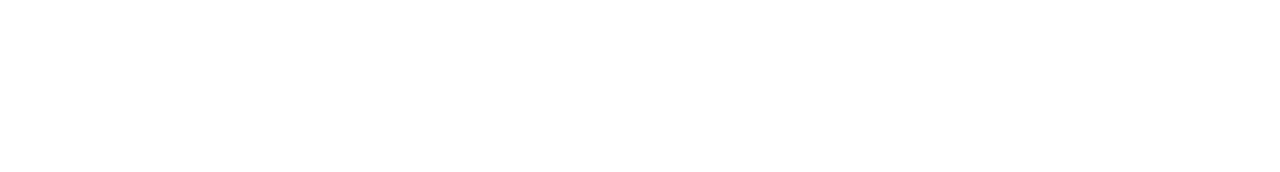
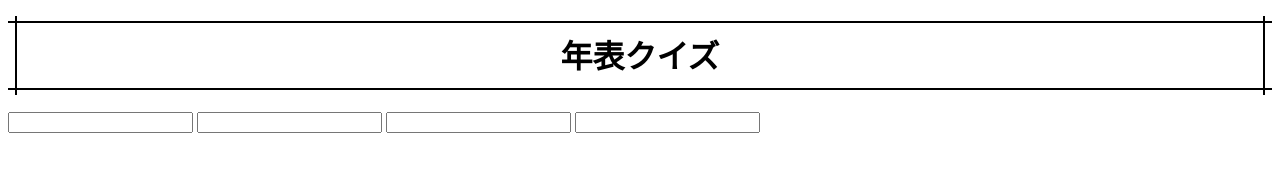
Before and after one commit to m15obayasi/kadai03_memo, a plain HTML site: page index.html in a window 1280 px wide. Drawn offline with nearby package versions, Linux system fonts and the light colour scheme.

Commit message:
順調。

```diff
--- a/css/style.css
+++ b/css/style.css
@@ -0,0 +1,28 @@
+@import url('https://fonts.googleapis.com/css?family=M+PLUS+Rounded+1c');
+
+h1 {
+    position: relative;
+    padding: 0.25em 1em;
+    border-top: solid 2px black;
+    border-bottom: solid 2px black;
+    text-align: center;
+    font-family: 'M PLUS Rounded 1c', sans-serif;
+}
+
+h1:before,h1:after {
+    content: '';
+    position: absolute;
+    top: -7px;
+    width: 2px;
+    height: -webkit-calc(100% + 14px);
+    height: calc(100% + 14px);
+    background-color: black;
+}
+
+h1:before {
+    left: 7px;
+}
+
+h1:after {
+    right: 7px;
+}
--- a/index.html
+++ b/index.html
@@ -6,8 +6,16 @@
     <title>Document</title>
     <script src="./js/memo.js"></script>
     <script src="https://ajax.googleapis.com/ajax/libs/jquery/3.7.1/jquery.min.js"></script>
+    <link rel="stylesheet" href="./css/style.css">
 </head>
 <body>
+    <h1>年表クイズ</h1>
+
+<!-- numericはスマホ用。数字を入力する度にjqueryを実行 -->
+    <input type="text" inputmode="numeric" maxlength="1" oninput="moveToNextInput(this)">
+    <input type="text" inputmode="numeric" maxlength="1" oninput="moveToNextInput(this)">
+    <input type="text" inputmode="numeric" maxlength="1" oninput="moveToNextInput(this)">
+    <input type="text" inputmode="numeric" maxlength="1" oninput="moveToNextInput(this)">
 
 </body>
 </html>
```
